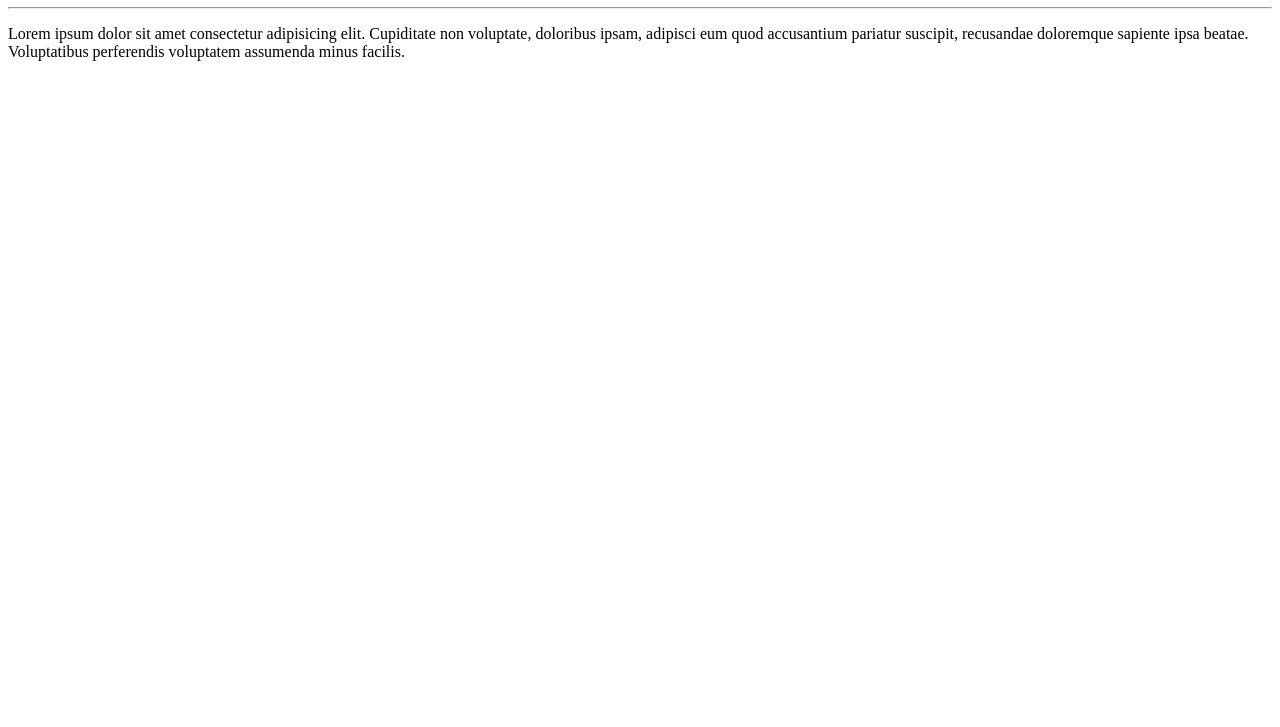
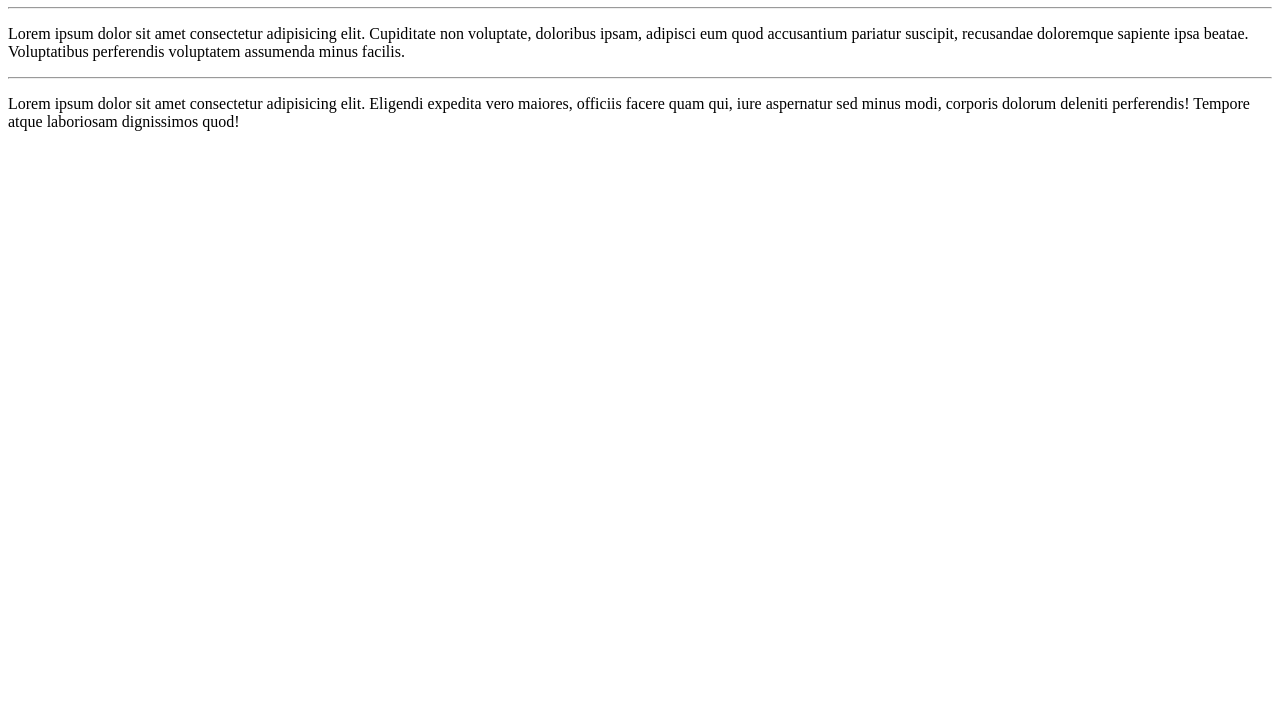
Before and after one commit to rdaaraujo/Ola-mundo, a plain HTML site: page site-exemplo/index.html in a window 1280 px wide. Shown: the part 73-800 px from the top of the page. Drawn offline with Linux system fonts and the light colour scheme.

Commit message:
adicionei um parágrafo

```diff
--- a/site-exemplo/index.html
+++ b/site-exemplo/index.html
@@ -10,5 +10,7 @@
     <h1>Olá, Mundo!</h1>
     <hr>
     <p>Lorem ipsum dolor sit amet consectetur adipisicing elit. Cupiditate non voluptate, doloribus ipsam, adipisci eum quod accusantium pariatur suscipit, recusandae doloremque sapiente ipsa beatae. Voluptatibus perferendis voluptatem assumenda minus facilis.</p>
+    <hr>
+    <p>Lorem ipsum dolor sit amet consectetur adipisicing elit. Eligendi expedita vero maiores, officiis facere quam qui, iure aspernatur sed minus modi, corporis dolorum deleniti perferendis! Tempore atque laboriosam dignissimos quod!</p>
 </body>
 </html>
```
